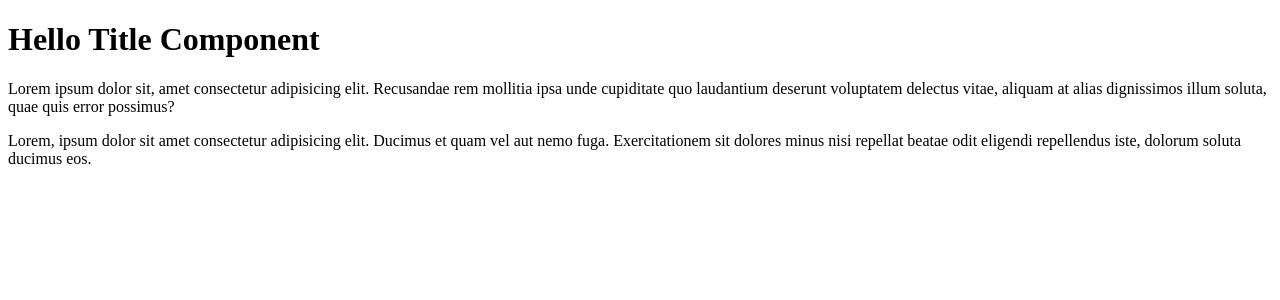
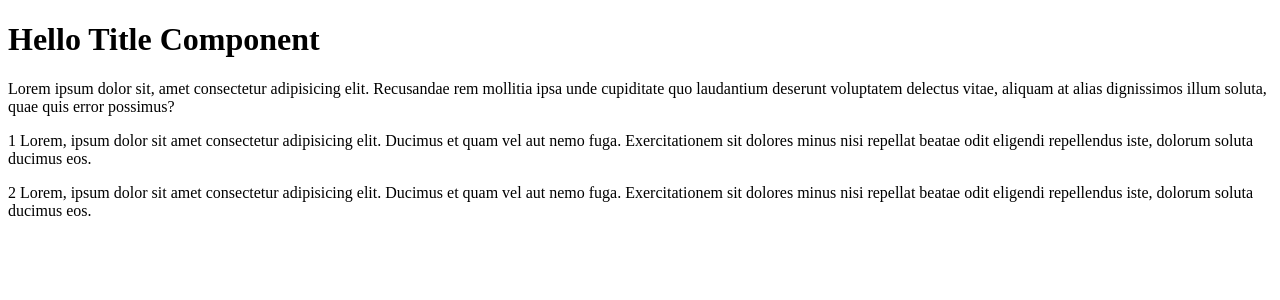
Before and after one commit to VarvaraProkhvatylo/react-shop-project-16-03, a React (Create React App) app: page / in a window 1280 px wide. Shown: the top 300 px of the page. Built offline with nearby package versions, Linux system fonts and the light colour scheme.

Commit message:
return 2 elements via their wrapping in another el ement

```diff
--- a/src/index.tsx
+++ b/src/index.tsx
@@ -17,11 +17,20 @@ function Content() {
 /// Component via Arrow Function
 
 const Content1 = () => (
-    <p>
-        Lorem, ipsum dolor sit amet consectetur adipisicing elit. Ducimus et
-        quam vel aut nemo fuga. Exercitationem sit dolores minus nisi repellat
-        beatae odit eligendi repellendus iste, dolorum soluta ducimus eos.
-    </p>
+    <div>
+        <p>
+            1 Lorem, ipsum dolor sit amet consectetur adipisicing elit. Ducimus
+            et quam vel aut nemo fuga. Exercitationem sit dolores minus nisi
+            repellat beatae odit eligendi repellendus iste, dolorum soluta
+            ducimus eos.
+        </p>
+        <p>
+            2 Lorem, ipsum dolor sit amet consectetur adipisicing elit. Ducimus
+            et quam vel aut nemo fuga. Exercitationem sit dolores minus nisi
+            repellat beatae odit eligendi repellendus iste, dolorum soluta
+            ducimus eos.
+        </p>
+    </div>
 )
 
 const root = ReactDOM.createRoot(document.getElementById('root') as HTMLElement)
```
